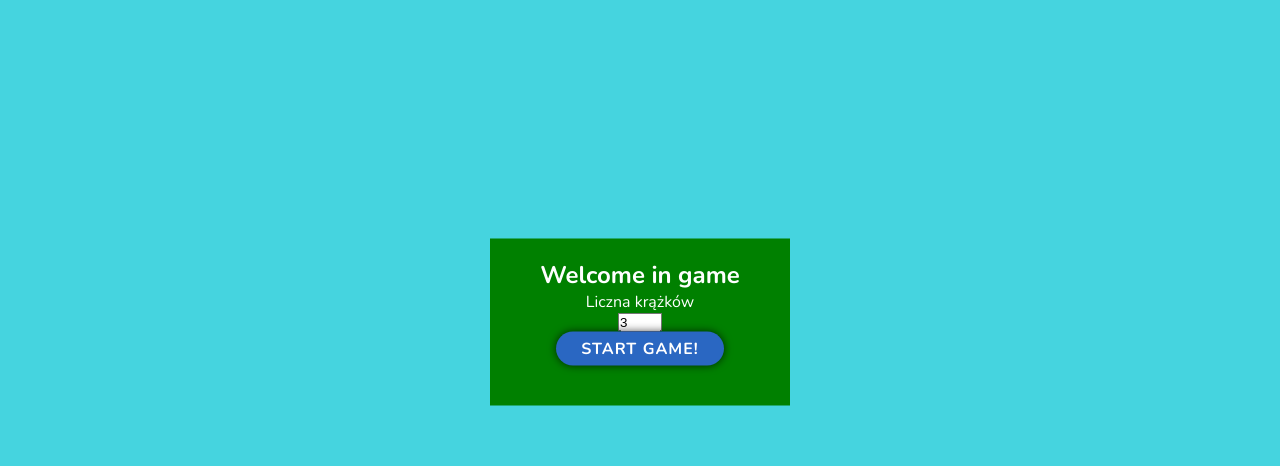
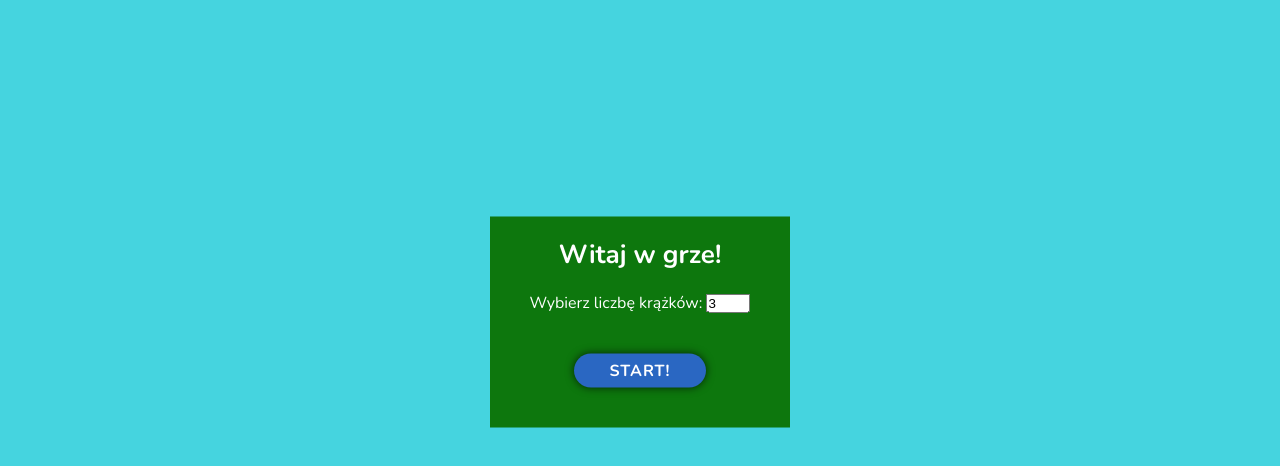
Before and after one commit to ErykFryderyk/Tower-of-Hanoi-Game, a website: page index.html in a window 1280 px wide. Shown: the part 78-544 px from the top of the page. Drawn offline with nearby package versions, Linux system fonts and the light colour scheme.

Commit message:
update style file

```diff
--- a/index.html
+++ b/index.html
@@ -21,18 +21,19 @@
     </header>
 
     <div class="container">
-        <div class="wrapper" style="">
+        <div class="wrapper" style="display:">
             <div class="start-game">
-                <h2>Welcome in game</h2>
-                <label for="block-number">Liczna krążków</label>
-                <input class="input" type="number" name="block-number" value='3' min="3" max="7">
-
-                <button class="start-btn">Start game!</button>
+                <h2>Witaj w grze! </h2>
+                <div class="start-game__settings">
+                    <label for="block-number">Wybierz liczbę krążków: </label>
+                    <input class="input" type="number" name="block-number" value='3' min="3" max="7">
+                </div>
+                <button class="start-btn">Start!</button>
             </div>
         </div>
     </div>
     <div class="container">
-        <div class="game-board">
+        <div class="game-board ">
             <div class="column-box ">
                 <div class="block block--width-1" id="1">1</div>
                 <div class="block block--even block--width-2" id="2">2</div>
--- a/src/style/style.scss
+++ b/src/style/style.scss
@@ -68,7 +68,7 @@ header{
     width: 100%;
 }
 .wrapper{
-    background-color: green;
+    background-color: rgb(13, 119, 13);
     position: absolute;
     top: 50%;
     left: 50%;
@@ -82,6 +82,15 @@ header{
     flex-direction: column;
     padding: 20px 20px;
     width: 300px;
+
+    h2{
+        margin-bottom: 20px;
+        font-size: 26px;
+    }
+
+    &__settings{
+        margin-bottom: 40px;
+    }
 }
 
 .game-board{
@@ -212,7 +221,7 @@ header{
     box-shadow: none;
     border: none;
     border-radius: 100px;
-    padding: 6px 25px;
+    padding: 6px 35px;
     background-color: $blue;
     outline: none;
     box-shadow: 0px 0px 9px 0px rgba(0, 0, 0, 0.7);
```
Also changed, not shown: src/js/script.js (+0 -13 lines), src/style/style.css.
